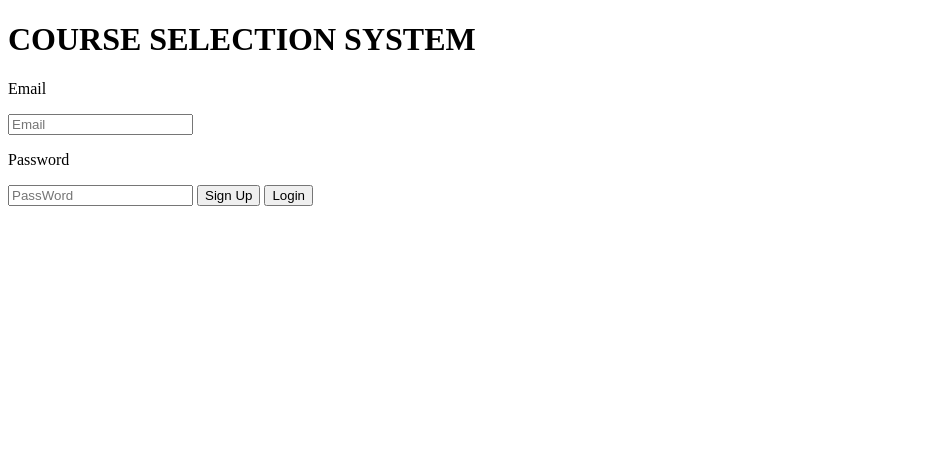
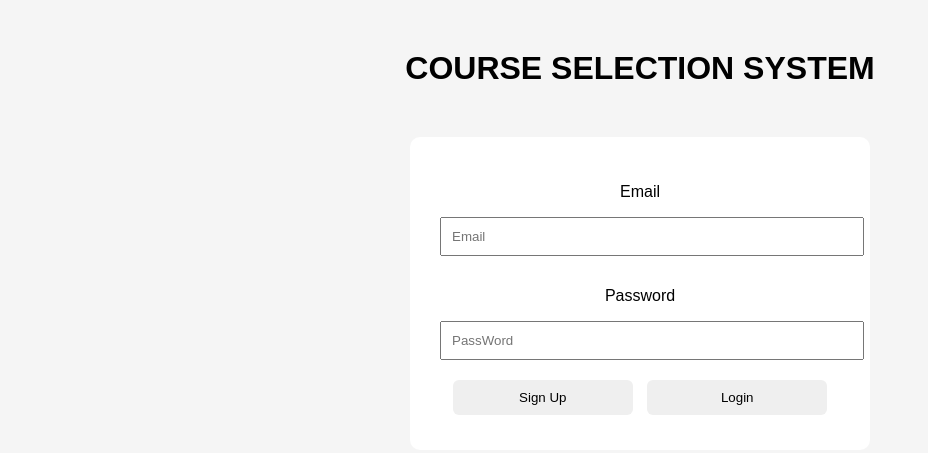
Before and after one commit to imachan7/univ_class_evaluation, a plain HTML site: page html/login.html in a window 1280 px wide. Shown: the whole page, without its empty margins (0-928 px from the left). Drawn offline with Linux system fonts and the light colour scheme.

Commit message:
login画面と新規登録画面のcssは作成完了. モバイル上で動作しない問題発生.

```diff
--- a/css/base.css
+++ b/css/base.css
@@ -0,0 +1,28 @@
+body{
+    font-family: Arial, sans-serif;
+    background-color: #f5f5f5;
+    text-align: center;
+}
+
+h1{
+    margin-top: 50px;
+}
+
+form{
+    background: white;
+    border-radius: 10px;
+    padding: 30px;
+}
+
+input{
+    width: 100%;
+    padding: 10px;
+    margin-bottom: 15px;
+}
+
+button{
+    padding: 10px;
+    border: none;
+    border-radius: 6px;
+    cursor: pointer;
+}
--- a/css/mobile.css
+++ b/css/mobile.css
@@ -0,0 +1,9 @@
+#login_form{
+    width: 90%;
+    margin: 30px auto;
+}
+
+button{
+    width: 100%;
+    margin-top: 10px;
+}
--- a/css/pc.css
+++ b/css/pc.css
@@ -0,0 +1,9 @@
+#login_form{
+    width: 400px;
+    margin: 50px auto;
+}
+
+button{
+    width: 45%;
+    margin: 5px;
+}
--- a/html/login.html
+++ b/html/login.html
@@ -6,7 +6,12 @@
 <html>
     <head>
         <meta charset="utf-8" />
-        <title></title>
+        <meta name="viewport" content="width=device-width, initial-scale=1.0">
+
+        <link rel="stylesheet" href="../css/base.css">
+        <link rel="stylesheet" href="../css/mobile.css" media="(max-width:768px)">
+        <link rel="stylesheet" href="../css/pc.css" media="(min-width:769px)">
+        <title>Login</title>
     </head>
     <body>
         <h1>COURSE SELECTION SYSTEM</h1>
@@ -35,7 +40,6 @@
             <button id="login_login_button" type="button">Login</button>
         </form>
 
-        <link rel="icon" href="favicon.ico" />
         <script src="./js_Hikari/login.js"></script>
     </body>
 </html>
```
Also changed, not shown: html/new_member.html (+7 -1 lines).
